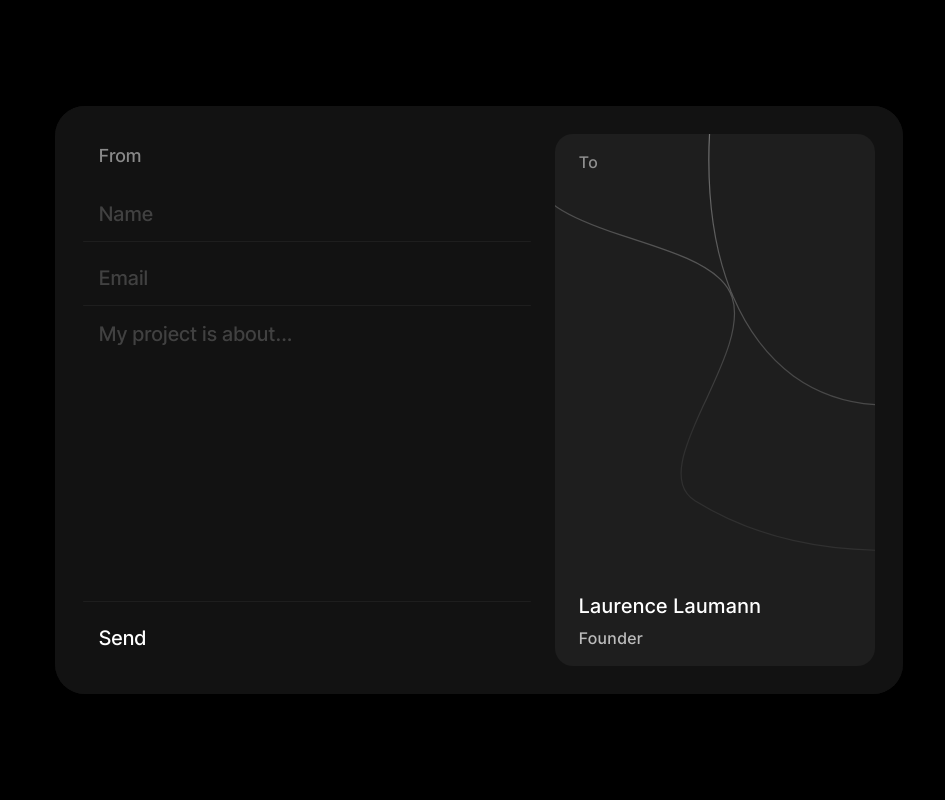
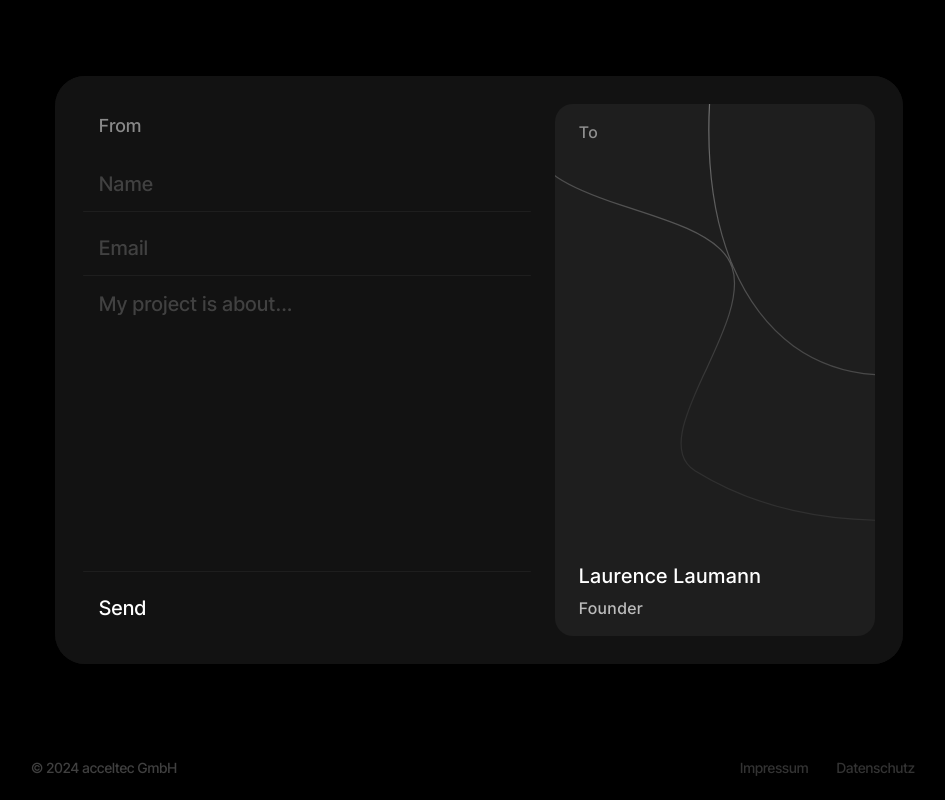
Before and after one commit to jakubziemba/acceltec, a Next.js app: page / in a window 1280 px wide. Shown: the part 800-1600 px from the top of the page, without its empty margins (161-1106 px from the left). Built offline with nearby package versions, Linux system fonts and the light colour scheme.

Commit message:
(wip) almost working

```diff
--- a/app/_components/form/button.tsx
+++ b/app/_components/form/button.tsx
@@ -13,7 +13,7 @@ export default function Button({
 }) {
   return (
     <motion.button
-      initial={{ opacity: 0 }}
+      initial={{ opacity: 1 }}
       onClick={handleButtonClick}
       whileHover={{
         color: "rgba(255, 255, 255, 1)",
@@ -27,7 +27,7 @@ export default function Button({
         type: "tween",
         duration: 0.38,
       }}
-      className="relative origin-top select-none self-center rounded-[32px] bg-[#121212] px-6 py-3 text-lg text-white/80 outline-none focus-visible:shadow-[0px_0px_0px_2px_hsla(0,0%,100%,1),0px_2px_2px_0px_hsla(0,0%,0%,0.2)] sm:text-xl"
+      className="relative origin-bottom select-none self-center rounded-[32px] bg-[#121212] px-6 py-3 text-lg text-white/80 outline-none focus-visible:shadow-[0px_0px_0px_2px_hsla(0,0%,100%,1),0px_2px_2px_0px_hsla(0,0%,0%,0.2)] sm:text-xl"
     >
       <motion.span
         initial={{
--- a/app/_components/form/form.tsx
+++ b/app/_components/form/form.tsx
@@ -50,7 +50,7 @@ const Form = (
       <motion.form
         ref={ref}
         id={id}
-        className="mx-auto w-full max-w-lg origin-bottom -scroll-mt-10 rounded-[30px] bg-[#121212] lg:max-w-4xl"
+        className="mx-auto w-full max-w-lg origin-bottom rounded-[30px] bg-[#121212] lg:max-w-4xl"
         onSubmit={handleSubmit(onSubmit)}
       >
         <div className="mx-auto flex w-full max-w-xl flex-col gap-4 rounded-[30px] bg-[hsla(0,0%,7%,1)] p-3 2xs:p-4 lg:max-w-full lg:flex-row lg:gap-6 lg:p-7">
--- a/app/_components/form/section.tsx
+++ b/app/_components/form/section.tsx
@@ -94,15 +94,24 @@ export default function FormSection() {
   }, [scrollYProgressSection, showForm]);
 
   useEffect(() => {
-    if (!isMobile) return;
+    const handleScrollSection = (value: any) => {
+      // if (value > 0.8) {
+      //   setShowForm(true);
+      //   setShouldScroll(false);
+      // }
 
-    const handleScrollSection = (value: any) => {
-      if (value > 0.8) {
-        setShowForm(true);
+      if (shouldScroll) return; // guard for button click
+
+      if (document.body.style.overflow === "hidden") {
+        document.body.style.overflow = "unset";
+      }
+
+      if (!isMobile && value < 0.95) {
+        setShowForm(false);
         setShouldScroll(false);
       }
 
-      if (shouldScroll) return; // guard for button click
+      if (!isMobile) return;
 
       if (value < 0.8) {
         setShowForm(false);
@@ -110,15 +119,12 @@ export default function FormSection() {
       }
     };
 
-    const unsubscribe = scrollYProgressSection.on(
-      "change",
-      handleScrollSection,
-    );
+    const unsubscribe = scrollYProgress.on("change", handleScrollSection);
 
     return () => {
       unsubscribe();
     };
-  }, [isMobile, scrollYProgressSection, showForm, shouldScroll]);
+  }, [isMobile, scrollYProgress, shouldScroll]);
 
   useEffect(() => {
     const handleScroll = (value: any) => {
@@ -127,12 +133,19 @@ export default function FormSection() {
         setShouldScroll(false);
       }
 
-      if (shouldScroll) return; // guard for button click
+      if (!isMobile) return;
 
-      if (value < 0.9) {
-        setShowForm(false);
+      if (value > 0.8) {
+        setShowForm(true);
         setShouldScroll(false);
       }
+
+      // if (shouldScroll) return; // guard for button click
+
+      // if (value < 0.9) {
+      //   setShowForm(false);
+      //   setShouldScroll(false);
+      // }
     };
 
     const unsubscribe = scrollYProgress.on("change", handleScroll);
@@ -140,14 +153,15 @@ export default function FormSection() {
     return () => {
       unsubscribe();
     };
-  }, [scrollYProgress, shouldScroll]);
+  }, [scrollYProgress, isMobile]);
 
   useEffect(() => {
     if (!shouldScroll || !containerHeight) return;
+    document.body.style.overflow = "hidden";
 
     const scrollTimeout = setTimeout(() => {
       window.scrollTo({
-        top: containerHeight - 200,
+        top: containerHeight - 40,
         behavior: "smooth",
       });
     }, 100);
@@ -177,9 +191,9 @@ export default function FormSection() {
     <div ref={containerRef} className="relative z-50 w-screen overflow-clip">
       <section
         ref={sectionRef}
-        className="relative mt-[80lvh] h-[200vh] w-full [perspective:45px] lg:mt-[100lvh] 2xl:mt-[70lvh]"
+        className="relative mt-[80lvh] min-h-[200vh] w-full [perspective:45px] lg:mt-[100lvh] 2xl:mt-[70lvh]"
       >
-        <div className="sticky top-0 mx-auto flex h-screen w-full max-w-xl origin-center flex-col items-center justify-center px-6 text-lg leading-5 [perspective:45px] supports-[height:100svh]:h-lvh max-2xs:text-lg max-2xs:leading-5 max-[350px]:text-sm max-[350px]:leading-4 xs:[text-wrap:initial] md:text-2xl md:leading-6 lg:max-w-4xl lg:px-0 lg:pt-0 lg:text-4xl lg:leading-10">
+        <div className="sticky top-0 mx-auto flex h-screen w-full max-w-xl origin-center flex-col items-center justify-center px-6 text-lg leading-5 [perspective:45px] max-2xs:text-lg max-2xs:leading-5 max-[350px]:text-sm max-[350px]:leading-4 xs:[text-wrap:initial] md:text-2xl md:leading-6 lg:max-w-4xl lg:px-0 lg:pt-0 lg:text-4xl lg:leading-10">
           <motion.div
             initial={{ z: 0 }}
             animate={{
@@ -188,7 +202,7 @@ export default function FormSection() {
             transition={{
               duration: 0.24,
             }}
-            className="relative flex h-screen flex-col items-center justify-center space-y-6 supports-[height:100svh]:h-svh max-2xs:-top-10 xl:space-y-8"
+            className="relative flex h-screen flex-col items-center justify-center space-y-6 max-2xs:-top-10 xl:space-y-8"
             style={{
               translateZ: textTranslateZ,
               opacity: textOpacity,
@@ -219,20 +233,23 @@ export default function FormSection() {
           </motion.div>
           <motion.div
             layout
-            className="pointer-events-none fixed bottom-0 flex h-full w-full flex-col justify-center self-center"
+            className="pointer-events-none fixed isolate flex h-screen w-full flex-col justify-center self-center pb-10"
           >
             <motion.div
               initial={{
                 opacity: showForm ? 0 : 1,
                 filter: showForm ? "blur(4px)" : "blur(0px)",
                 scale: showForm && !shouldScroll ? 1.8 : undefined,
+                y: 0,
+                bottom: 30,
               }}
               animate={{
                 opacity: showForm ? 0 : 1,
                 filter: showForm ? "blur(4px)" : "blur(0px)",
                 scale: showForm && !shouldScroll ? 1.8 : undefined,
                 visibility: showForm ? "hidden" : "visible",
-                bottom: showForm ? offsetFromBottom : 40,
+                bottom: showForm ? offsetFromBottom : 30,
+                y: shouldButtonScale ? -30 : 0,
               }}
               transition={{
                 type: "spring",
@@ -246,7 +263,7 @@ export default function FormSection() {
                 visibility: { delay: showForm ? 0.35 : 0.1 },
                 y: { duration: 0.25, type: "tween" },
               }}
-              className="pointer-events-auto absolute bottom-0 flex w-full origin-bottom flex-col [perspective:100px]"
+              className="pointer-events-auto absolute bottom-10 flex w-full origin-bottom flex-col [perspective:100px]"
               style={{ scale: buttonScale }}
             >
               <Button showForm={showForm} handleButtonClick={handleButtonClick}>
@@ -257,12 +274,15 @@ export default function FormSection() {
               initial={{
                 opacity: 0,
                 scale: showForm ? 1 : 0.05,
+                bottom: 30,
+                y: 0,
               }}
               animate={{
                 opacity: showForm ? 1 : 0.05,
                 scale: showForm ? 1 : 0.05,
                 visibility: showForm ? "visible" : "hidden",
-                bottom: showForm ? offsetFromBottom : 40,
+                bottom: showForm ? offsetFromBottom : 30,
+                y: shouldButtonScale ? -30 : 0,
               }}
               transition={{
                 opacity: {
@@ -279,32 +299,32 @@ export default function FormSection() {
                 visibility: { delay: showForm ? 0 : 0.34 },
                 position: { delay: showForm ? 0 : 0.34 },
               }}
-              className="pointer-events-auto absolute bottom-0 flex h-full w-full origin-bottom flex-col items-center justify-end gap-0 sm:gap-2 lg:gap-8 "
+              className="pointer-events-auto absolute flex min-h-screen w-full origin-bottom flex-col items-center justify-end gap-0 sm:gap-2 lg:gap-8 "
             >
               <Form ref={formRef} showForm={showForm} />
             </motion.div>
           </motion.div>
-        </div>
-      </section>
           <motion.div
             initial={{
               opacity: 0,
-          y: 20,
+              y: "100%",
             }}
             animate={{
               opacity: showForm ? 1 : 0,
-          y: showForm ? 0 : 20,
+              y: showForm ? "0%" : "100%",
             }}
             transition={{
               type: "tween",
-          duration: showForm ? 0.3 : 0.1,
               delay: showForm ? 0.45 : 0,
+              duration: showForm ? 0.3 : 0.2,
               ease: "easeOut",
             }}
-        className="w-full"
+            className="relative w-full pt-40 lg:pt-20"
           >
             <Footer />
           </motion.div>
+        </div>
+      </section>
       <motion.div
         className="pointer-events-none fixed left-0 top-0 -z-50 h-screen w-screen scale-105 lg:scale-100"
         style={{ opacity: canvasOpacity }}
```
Lines whose indentation alone changed are shown as unchanged.
